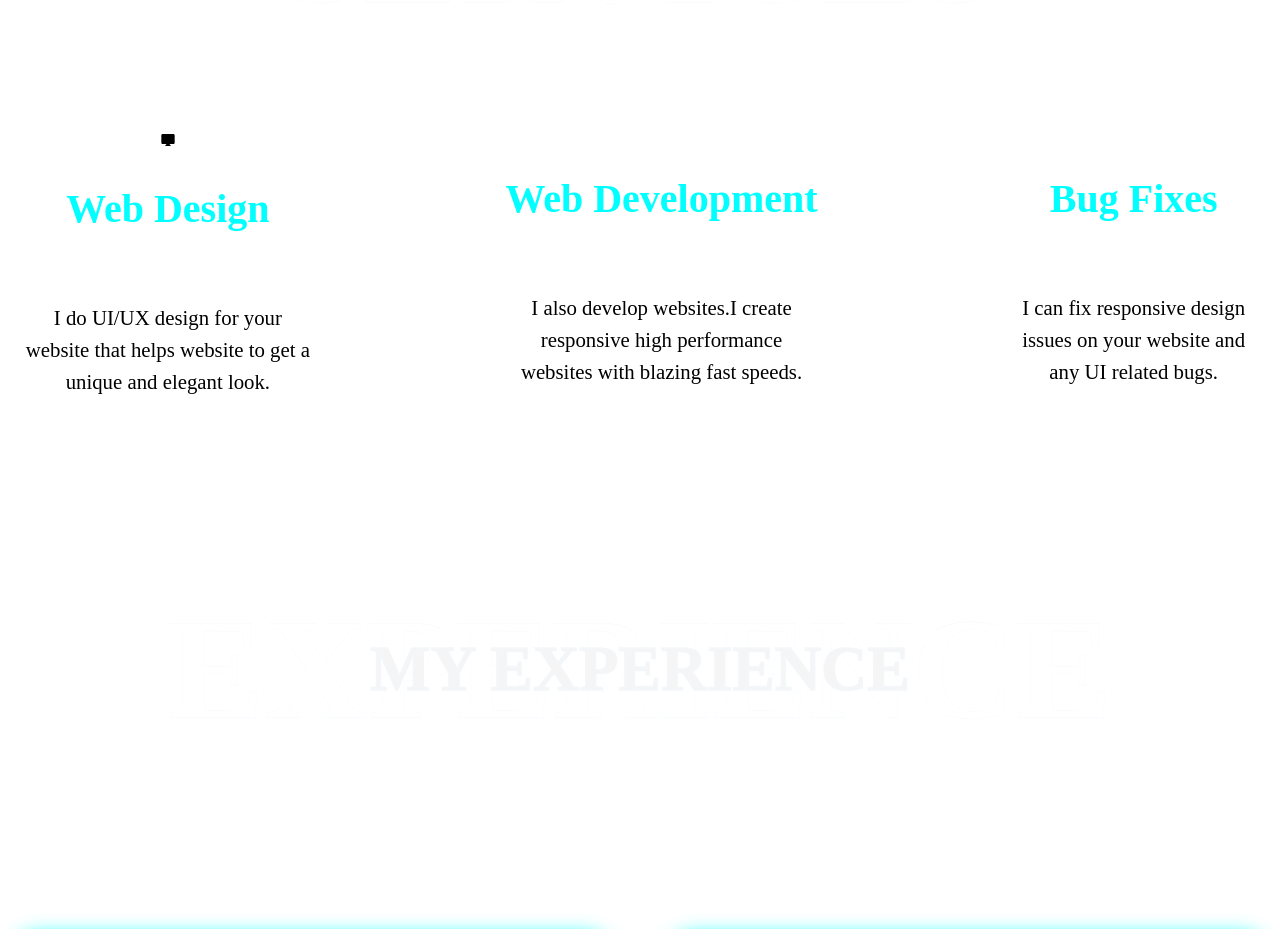
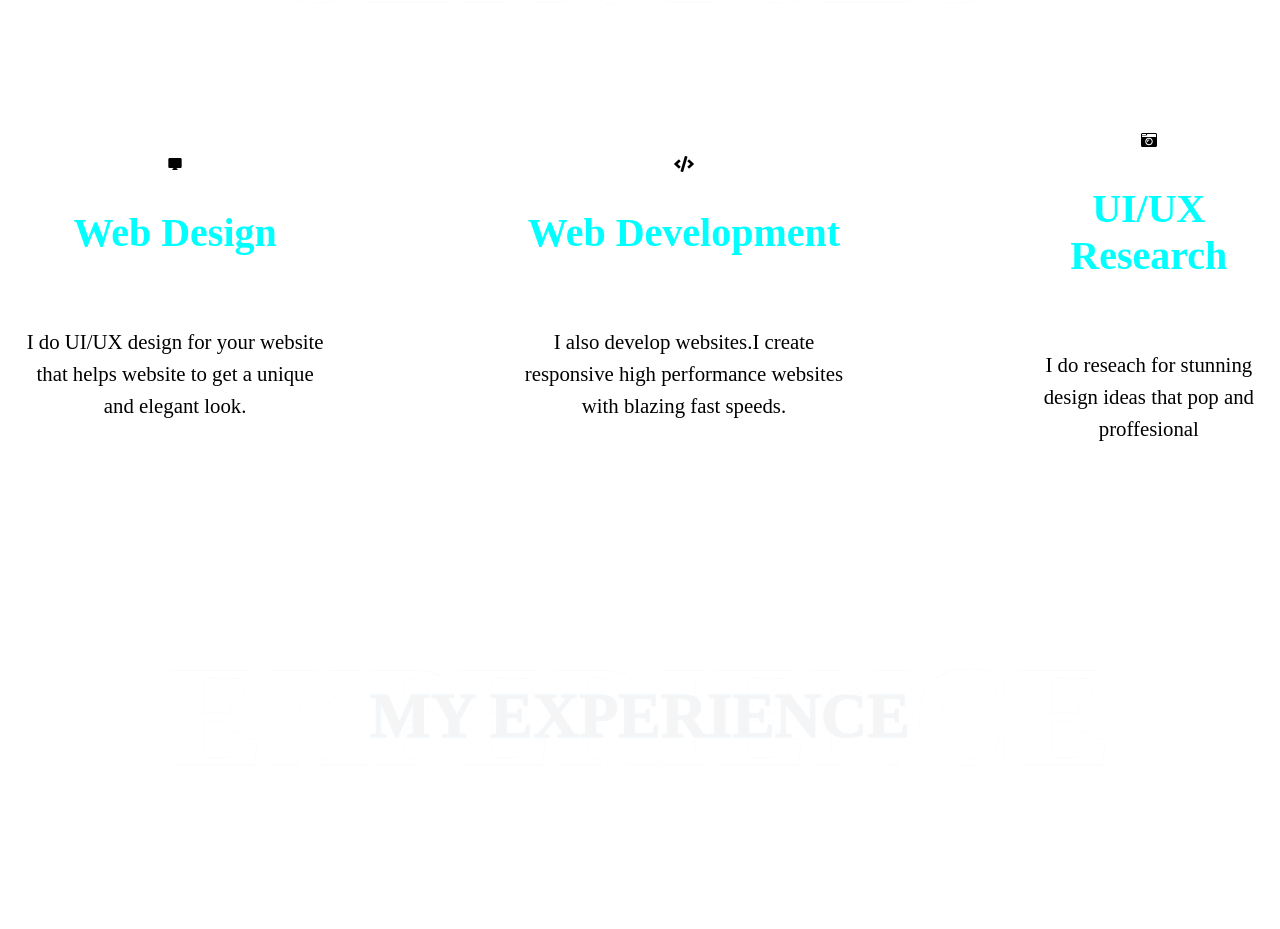
Before and after one commit to sosyfy/portfolio, a React (Create React App) app: page / in a window 1280 px wide. Shown: the part 2360-3289 px from the top of the page. Built offline with nearby package versions, Linux system fonts and the light colour scheme; the HTML template or start-up script is replaced by a standard one.

Commit message:
added resume

```diff
--- a/src/Pages/About.jsx
+++ b/src/Pages/About.jsx
@@ -3,6 +3,7 @@ import styled from 'styled-components';
 import AboutInfoItem from '../components/AboutPage/AboutInfoItem'
 import ContactBanner from '../components/contact/ContactBanner';
 import sospeter from '../assets/images/aboutme.jpg'
+import resume from '../assets/images/Resume.pdf'
 
 
 
@@ -111,7 +112,7 @@ export default function About() {
                   place.
                 </p>
               </div>
-              <a download href={sospeter} className="download-button">
+              <a download href={resume} className="download-button">
                 Download Resume{" "}
               </a>
             </div>
--- a/src/components/hero/HeroSection.css
+++ b/src/components/hero/HeroSection.css
@@ -10,6 +10,7 @@
     justify-content: center;
     position: relative;
 }
+
 .hero__heading {
     font-size: 2rem;
     margin-bottom: -4rem;
--- a/src/components/services/Services.jsx
+++ b/src/components/services/Services.jsx
@@ -2,7 +2,8 @@ import React from 'react'
 import './Services.css'
 import Title from '../Title'
 import ServicesSection from '../ServicesSection'
-import {MdDesktopMac,MdCode,MdPhonelinkSetup} from 'react-icons/md'
+import {MdDesktopMac} from 'react-icons/md'
+import { FaCode, FaCameraRetro } from "react-icons/fa";
 
 
 function Services() {
@@ -16,12 +17,12 @@ function Services() {
    title="Web Design"
     text="I do UI/UX design for your website that helps website to get a unique and elegant look. "/>
    <ServicesSection
-   icon={MdCode}
+   icon={<FaCode />}
    title="Web Development"
    text="I also develop websites.I create responsive  high performance websites with blazing fast speeds. "/>
    <ServicesSection
-   icon={MdPhonelinkSetup}
-   title="Bug Fixes" text="I can fix responsive design issues on your website and any UI related bugs. "/>
+   icon={<FaCameraRetro />}
+   title="UI/UX Research" text="I do reseach for stunning design ideas that pop and proffesional  "/>
  </div>
 
 </div>
```
Also changed, not shown: 1 other file (tests, documents, lock files or other folders).
